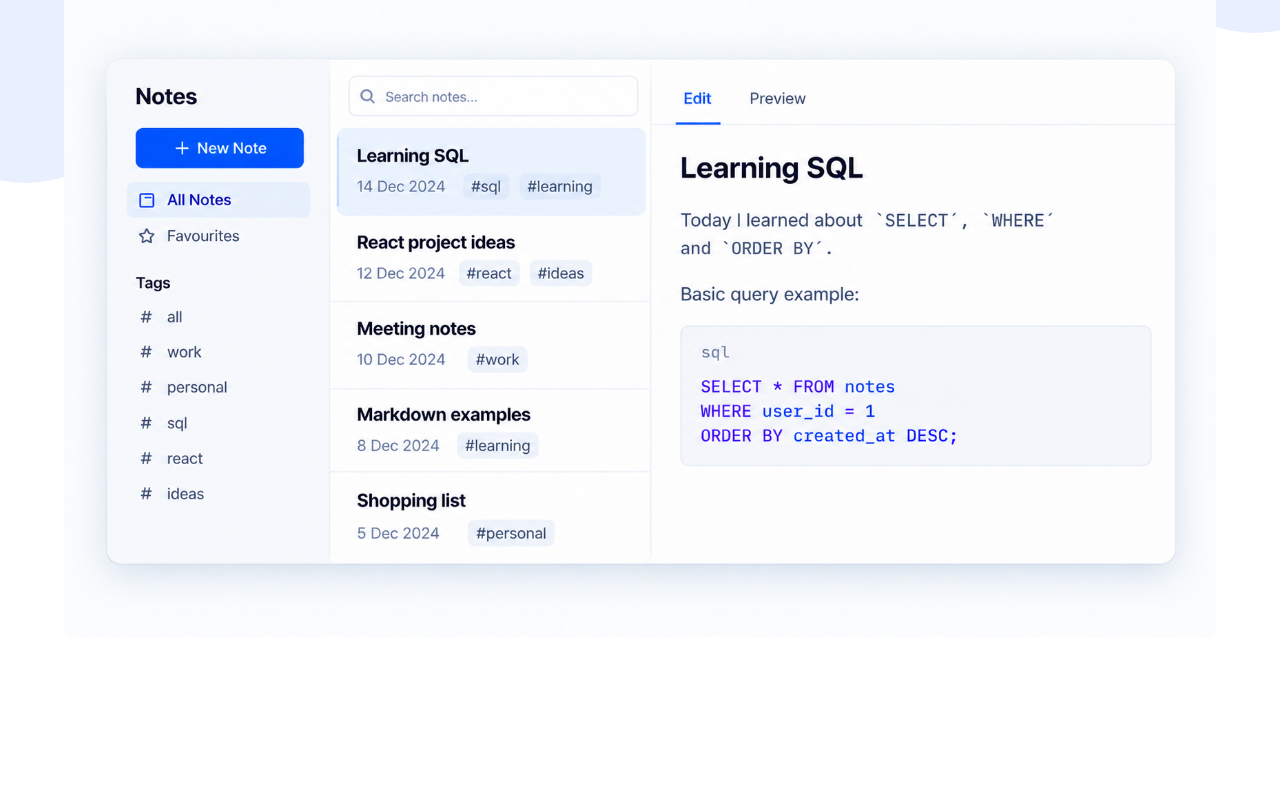
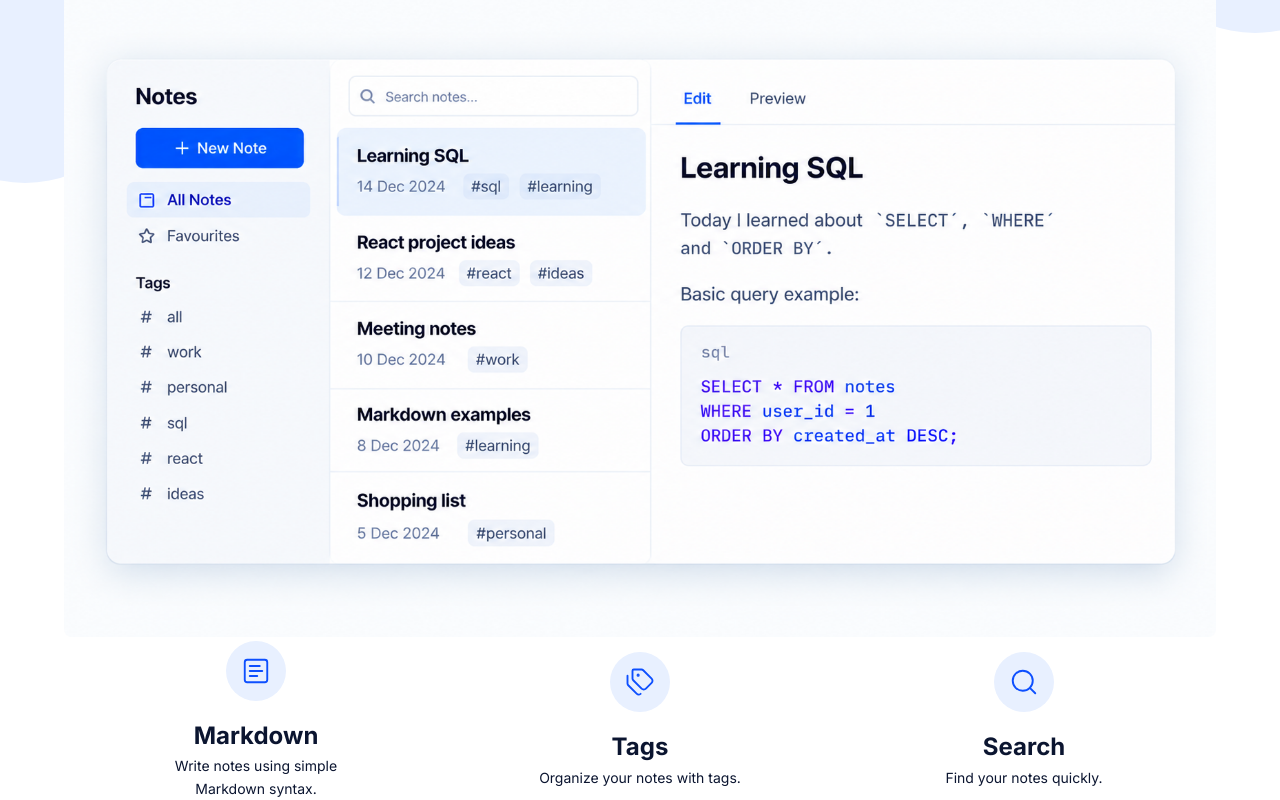
Before and after one commit to edwardshanahan97/notes-api, a React app in the folder frontend/: page / in a window 1280 px wide. Shown: the part 379-1179 px from the top of the page. Before the commit the page ends 1020 px from the top, so only its background shows below. Built offline with nearby package versions, Linux system fonts and the light colour scheme; the HTML template or start-up script is replaced by a standard one.

Commit message:
feat: add landing features component

```diff
--- a/frontend/src/index.css
+++ b/frontend/src/index.css
@@ -74,6 +74,12 @@ img {
   width: 100%;
 }
 
+svg {
+  width: 2rem;
+  height: 2rem;
+  stroke-width: 1.5;
+}
+
 ul {
   list-style: none;
 }
@@ -97,6 +103,10 @@ h1 {
   margin-bottom: 1.6rem;
 }
 
+h2 {
+  font-size: 1.8rem;
+}
+
 h1 span {
   color: var(--color-primary);
 }
@@ -117,3 +127,9 @@ h1 span {
     width: 50%;
   }
 }
+
+@media (min-width: 1040px) {
+  h2 {
+    font-size: 2.4rem;
+  }
+}
--- /dev/null
+++ b/frontend/src/pages/Landing/LandingFeatures/LandingFeatures.css
@@ -0,0 +1,50 @@
+.landing-features .container {
+  display: flex;
+  flex-direction: column;
+  gap: 2.4rem;
+}
+
+.landing-features__group {
+  display: flex;
+  gap: 1.6rem;
+}
+
+.landing-features__icon {
+  background-color: var(--color-primary-light);
+  width: 6rem;
+  height: 6rem;
+  border-radius: 50%;
+  display: flex;
+  align-items: center;
+  justify-content: center;
+}
+
+.landing-features__icon svg {
+  width: 3rem;
+  height: 3rem;
+}
+
+.landing-features p {
+  font-size: 1.4rem;
+}
+
+@media (min-width: 768px) {
+  .landing-features .container {
+    display: flex;
+    flex-direction: row;
+    justify-content: space-around;
+    gap: 0;
+  }
+
+  .landing-features__group {
+    flex-basis: 20%;
+    flex-direction: column;
+    justify-content: center;
+    text-align: center;
+    gap: 1.6rem;
+  }
+
+  .landing-features__icon {
+    margin: 0 auto;
+  }
+}
--- /dev/null
+++ b/frontend/src/pages/Landing/LandingFeatures/LandingFeatures.jsx
@@ -0,0 +1,49 @@
+import "./LandingFeatures.css";
+import Container from "../../../components/Container/Container";
+import { Search, SquareText, Tags } from "lucide-react";
+
+const LandingFeatures = () => {
+  return (
+    <div className="landing-features">
+      <Container>
+        <div className="landing-features__group">
+          <div className="landing-features__icon">
+            <SquareText color="var(--color-primary)" />
+          </div>
+
+          <div className="landing-features__text">
+            <h2>Markdown</h2>
+
+            <p>Write notes using simple Markdown syntax.</p>
+          </div>
+        </div>
+
+        <div className="landing-features__group">
+          <div className="landing-features__icon">
+            <Tags color="var(--color-primary)" />
+          </div>
+
+          <div className="landing-features__text">
+            <h2>Tags</h2>
+
+            <p>Organize your notes with tags.</p>
+          </div>
+        </div>
+
+        <div className="landing-features__group">
+          <div className="landing-features__icon">
+            <Search color="var(--color-primary)" />
+          </div>
+
+          <div className="landing-features__text">
+            <h2>Search</h2>
+
+            <p>Find your notes quickly.</p>
+          </div>
+        </div>
+      </Container>
+    </div>
+  );
+};
+
+export default LandingFeatures;
--- a/frontend/src/pages/Landing/LandingHero/LandingHero.jsx
+++ b/frontend/src/pages/Landing/LandingHero/LandingHero.jsx
@@ -12,14 +12,16 @@ const LandingHero = () => {
           <h1>
             Write. Organise. <span>Remember.</span>
           </h1>
+
           <p className="lead">
             A simple Markdown notes app for keeping everything in one place.
           </p>
+
           <Button
             className="button--primary button--large"
             text={
               <>
-                Start Writing <MoveRight size={18} strokeWidth={1.5} />
+                Start Writing <MoveRight />
               </>
             }
             link="/register"
@@ -27,6 +29,7 @@ const LandingHero = () => {
         </div>
 
         <div className="circle circle--left"></div>
+
         <div className="circle circle--right"></div>
 
         <img src={HeroImg} alt="Notes app" />
--- a/frontend/src/pages/Landing/LandingPage.jsx
+++ b/frontend/src/pages/Landing/LandingPage.jsx
@@ -1,3 +1,4 @@
+import LandingFeatures from "./LandingFeatures/LandingFeatures";
 import LandingHero from "./LandingHero/LandingHero";
 import LandingNavbar from "./LandingNavbar/LandingNavbar";
 
@@ -6,6 +7,7 @@ const LandingPage = () => {
     <>
       <LandingNavbar />
       <LandingHero />
+      <LandingFeatures />
     </>
   );
 };
```
